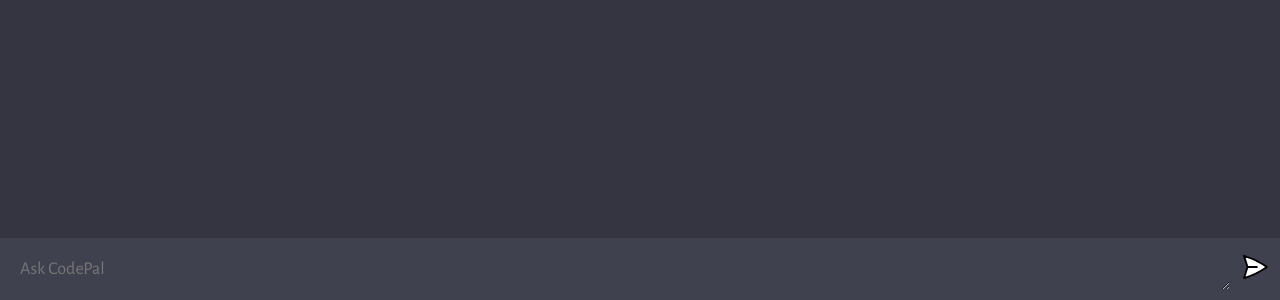
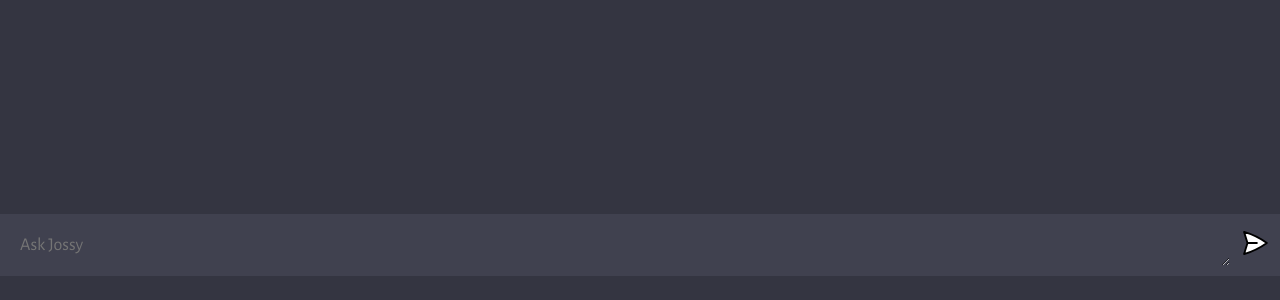
Before and after one commit to ugwuintech/Codepal_ai, a website built with Vite: page client/index.html in a window 1280 px wide. Shown: the part 500-800 px from the top of the page. Built offline with nearby package versions, Linux system fonts and the light colour scheme.

Commit message:
edited name

```diff
--- a/client/index.html
+++ b/client/index.html
@@ -4,7 +4,7 @@
     <meta charset="UTF-8" />
     <link rel="icon" type="image/svg+xml" href="/favicon.ico" />
     <meta name="viewport" content="width=device-width, initial-scale=1.0" />
-    <title>CodePal - Your Coding AI</title>
+    <title>Jossy - Your Coding AI</title>
     <link rel="stylesheet" href="style.css" />
   </head>
   <body>
@@ -13,7 +13,7 @@
       <form action="">
         <textarea
           name="prompt"
-          placeholder="Ask CodePal"
+          placeholder="Ask Jossy"
           cols="1"
           rows="1"
         ></textarea>
--- a/client/style.css
+++ b/client/style.css
@@ -13,7 +13,7 @@ body {
 
 #app {
   width: 100vw;
-  height: 100vh;
+  height: 97vh;
   background: #343541;
 
   display: flex;
```
